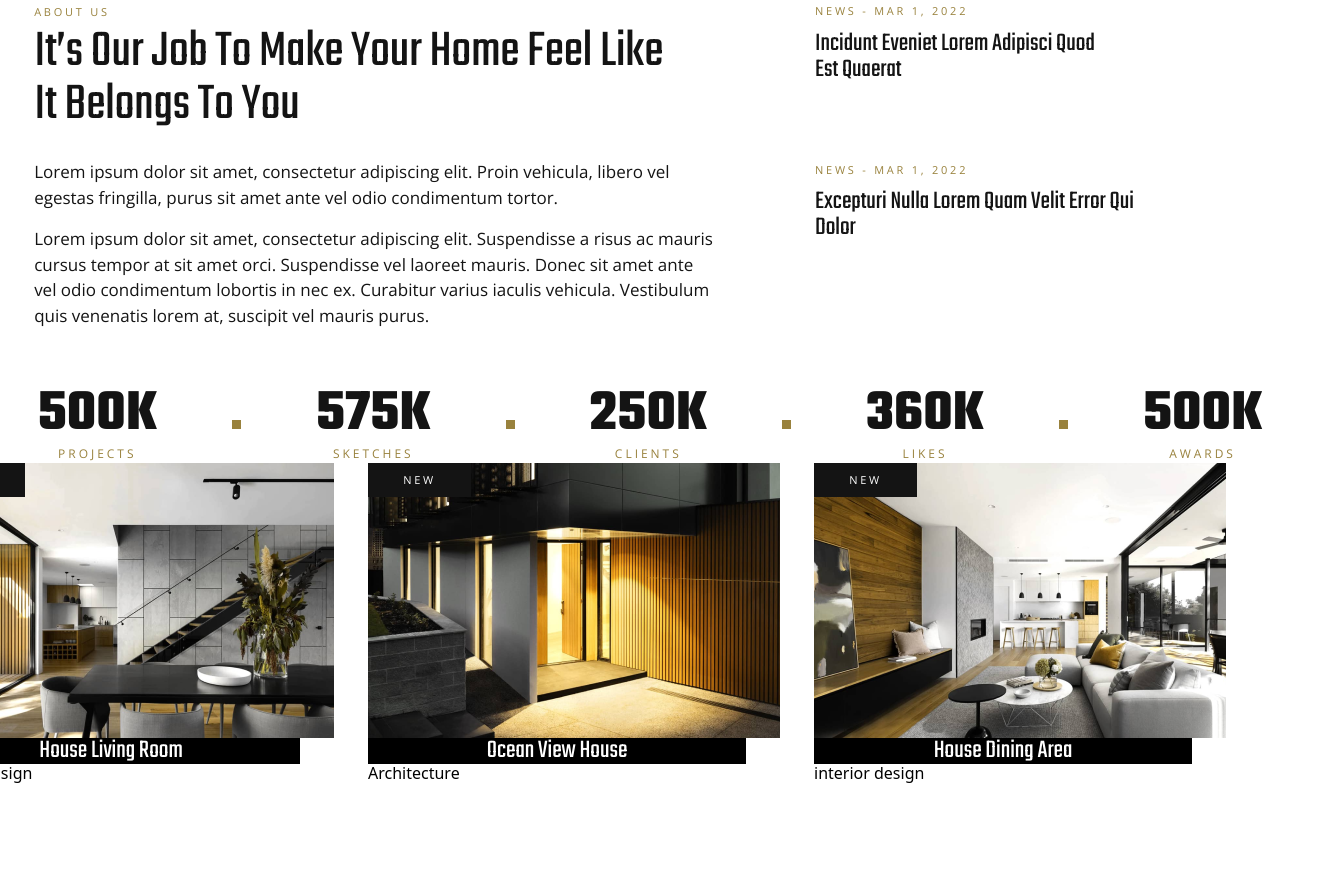
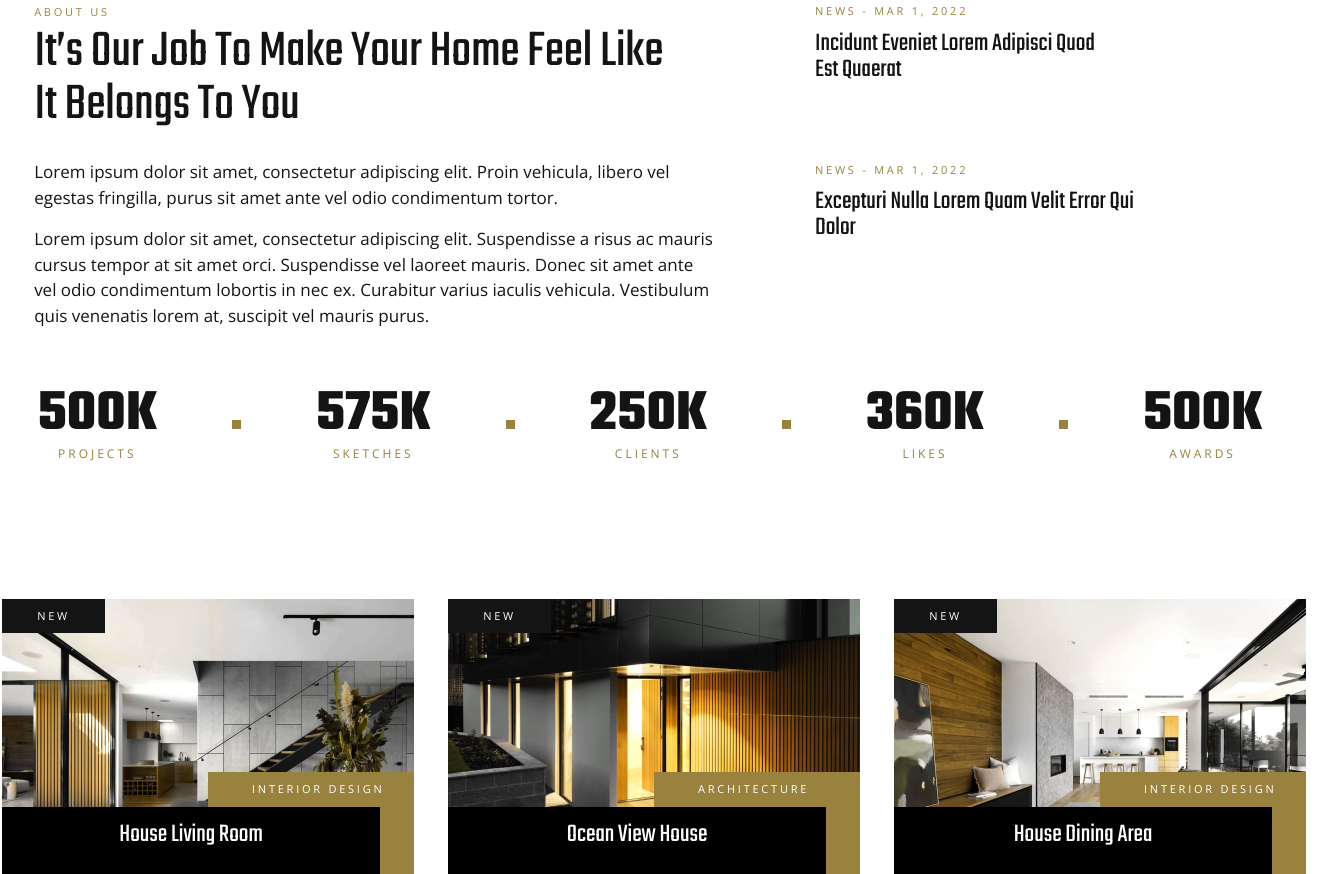
Before and after one commit to KaterinaZhuvak/Vintage, a plain HTML site: page index.html in a window 1280 px wide. Shown: the part 848-1722 px from the top of the page, 1323 px wide, since content can reach past the window. Before the commit the page ends 1632 px from the top, so only its background shows below. Drawn offline with nearby package versions, Linux system fonts and the light colour scheme; files that its build step writes are made by us from their sources; files whose address does not match are found by name.

Commit message:
new commit

```diff
--- a/css/blokcs/about-us.css
+++ b/css/blokcs/about-us.css
@@ -128,7 +128,8 @@ img {
   align-items: center;
   justify-content: center;
   width: 1338px;
-  margin-left: -95px;
+  margin-left: -15px;
+  margin-top: 136px;
 }
 .li-card {
   margin-right: auto;
@@ -161,9 +162,11 @@ img {
   background-color: #141414;
 }
 .discription {
+  position: absolute;
   color: #fff;
   width: 378px;
   bottom: 0;
+  z-index: 5;
   text-align: center;
   font-family: Teko;
   font-size: 26px;
@@ -172,4 +175,25 @@ img {
   line-height: 26.112px;
   text-transform: capitalize;
   background-color: #000;
+  padding-top: 15px;
+  padding-bottom: 26px;
 }
+.topic {
+  display: flex;
+  text-align: center;
+  position: absolute;
+  color: #fff;
+  font-family: Open Sans;
+  font-size: 11px;
+  font-style: normal;
+  font-weight: 400;
+  line-height: 34px;
+  letter-spacing: 2.763px;
+  text-transform: uppercase;
+  background-color: #99823d;
+  bottom: 0;
+  right: 0;
+  width: 206px;
+  height: 102px;
+  padding-left: 44px;
+}
```
